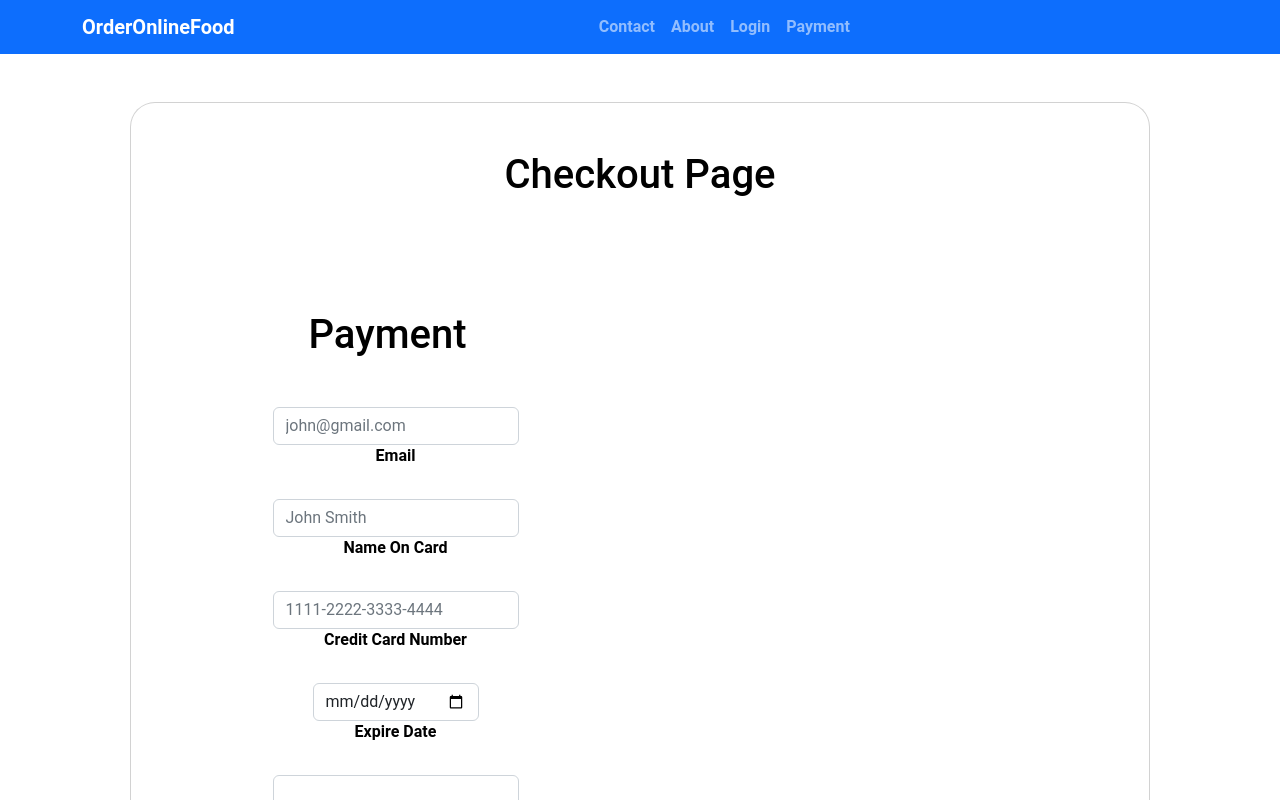
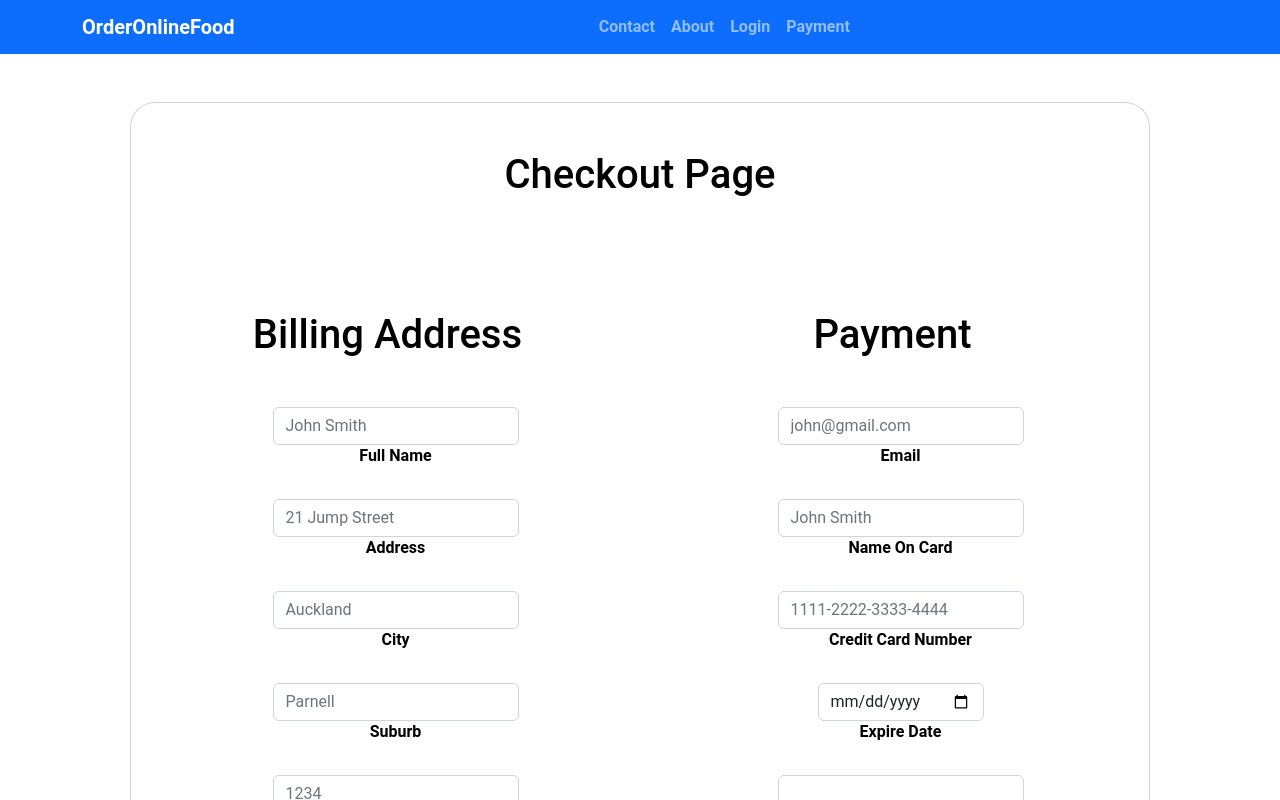
Before and after one commit to cheatchansovoth/SuperRock, a React (Create React App) app in the folder Super_Rock/frontend/: page /payment in a window 1280 px wide. Shown: the top 800 px of the page. Built offline with nearby package versions, Linux system fonts and the light colour scheme; the HTML template or start-up script is replaced by a standard one.

Commit message:
Update Payment.js

```diff
--- a/Super_Rock/frontend/src/Pages/Payment.js
+++ b/Super_Rock/frontend/src/Pages/Payment.js
@@ -52,7 +52,7 @@ const Payment=()=>
             <MDBRow>
 
               {/* Billing Address column */}
-              {/* <MDBCol md='10' lg='6' className='order-2 order-lg-1 d-flex flex-column align-items-center'>
+              <MDBCol md='10' lg='6' className='order-2 order-lg-1 d-flex flex-column align-items-center'>
               <h1 className='mt-5 mb-5'>Billing Address</h1>
                 <div className="d-flex flex-row align-items-center mb-4 ">
                   <MDBIcon fas icon="user me-3" size='lg'/>
@@ -85,7 +85,7 @@ const Payment=()=>
                 </div>
                 {Formik.errors.confirm && Formik.touched.confirm ? <p>{Formik.errors.confirm}</p>:null}
 
-              </MDBCol> */}
+              </MDBCol>
 
               {/* Payment column */}
 
```
